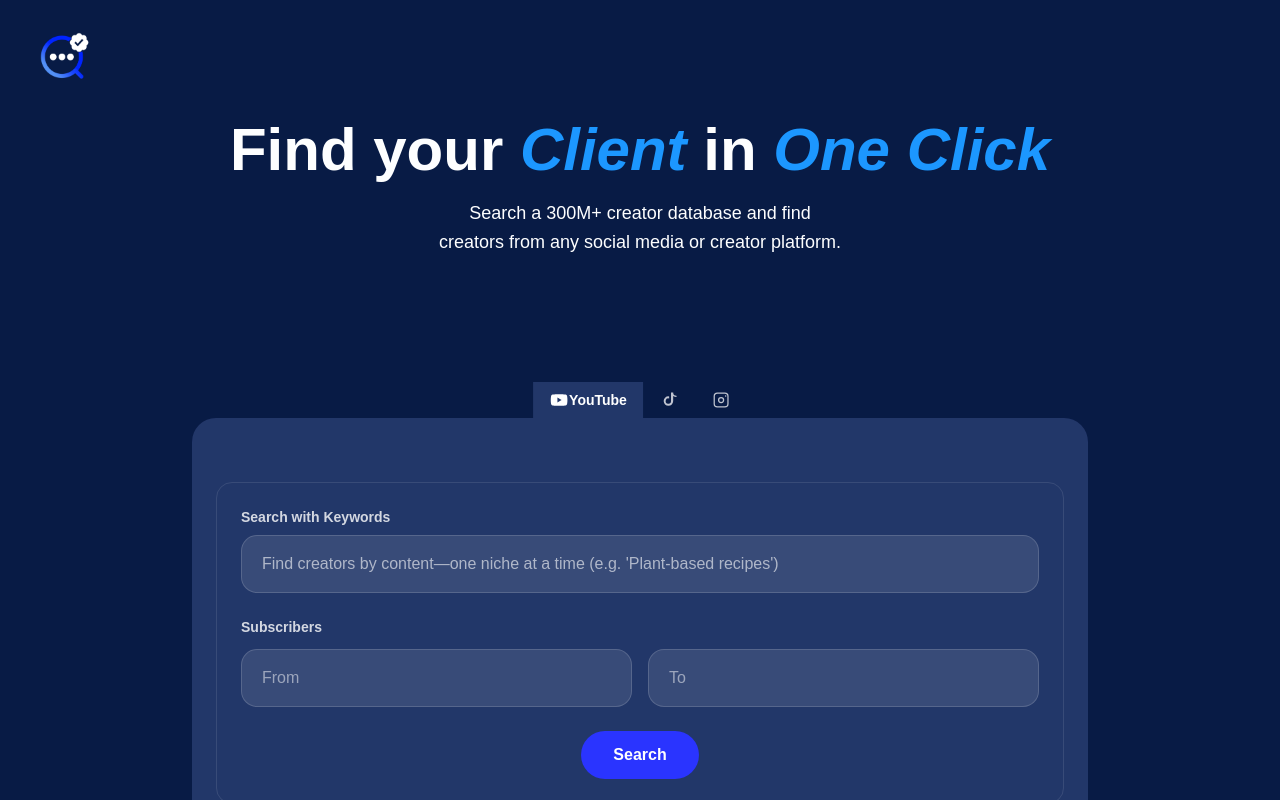
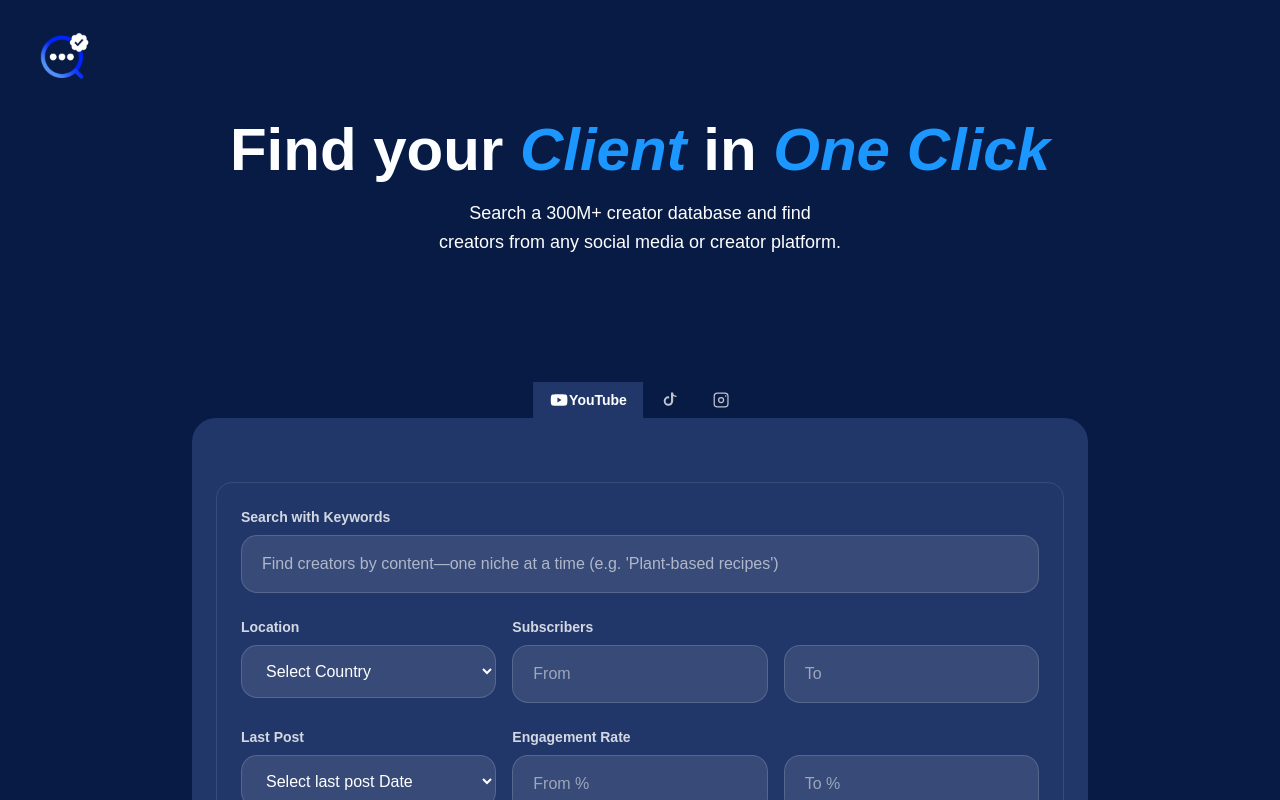
Before and after one commit to waleed677/Motion-search-social-influencers, a Next.js app: page / in a window 1280 px wide. Built offline with nearby package versions, Linux system fonts and the light colour scheme.

Commit message:
Refactor platform selection UI; extract constants and icons into searchConstants.tsx, and enhance form layout with country and engagement rate filters in the main page.

```diff
--- a/app/page.tsx
+++ b/app/page.tsx
@@ -1,70 +1,15 @@
 "use client";
 import Image from "next/image";
+import { useState, type KeyboardEvent } from "react";
+import ResultsSection from "@/components/ResultsSection";
 import {
-  useState,
-  type KeyboardEvent,
-  type ReactElement,
-  type SVGProps,
-} from "react";
-import ResultsSection from "@/components/ResultsSection";
+  countries,
+  platformAudienceLabel,
+  platformTabs,
+  type PlatformId,
+} from "@/lib/searchConstants";
 
 const logoAltText = "MotionSearch logo";
-
-type PlatformId = "youtube" | "tiktok" | "instagram";
-
-type PlatformTab = {
-  id: PlatformId;
-  label: string;
-  Icon: (props: SVGProps<SVGSVGElement>) => ReactElement;
-};
-
-const platformAudienceLabel: Record<PlatformId, "Subscribers" | "Followers"> = {
-  youtube: "Subscribers",
-  tiktok: "Followers",
-  instagram: "Followers",
-};
-
-const YoutubeIcon = (props: SVGProps<SVGSVGElement>) => (
-  <svg
-    viewBox="0 0 24 24"
-    fill="currentColor"
-    aria-hidden="true"
-    focusable="false"
-    {...props}
-  >
-    <path d="M21.6 7.2a2.49 2.49 0 0 0-1.75-1.76C18.08 5 12 5 12 5s-6.08 0-7.85.44A2.5 2.5 0 0 0 2.4 7.2 26.1 26.1 0 0 0 2 12a26.1 26.1 0 0 0 .4 4.8 2.49 2.49 0 0 0 1.75 1.77C5.92 19 12 19 12 19s6.08 0 7.85-.43a2.49 2.49 0 0 0 1.75-1.77A26.1 26.1 0 0 0 22 12a26.1 26.1 0 0 0-.4-4.8ZM10 15V9l5 3Z" />
-  </svg>
-);
-
-const TiktokIcon = (props: SVGProps<SVGSVGElement>) => (
-  <svg
-    viewBox="0 0 24 24"
-    fill="currentColor"
-    aria-hidden="true"
-    focusable="false"
-    {...props}
-  >
-    <path d="M21 8.5a6.48 6.48 0 0 1-4.1-1.37v6.17a5.7 5.7 0 1 1-5.7-5.7 5.9 5.9 0 0 1 .86.07v2.6a3.2 3.2 0 1 0 2.24 3.06V3h2.6a3.9 3.9 0 0 0 3.9 3.9Z" />
-  </svg>
-);
-
-const InstagramIcon = (props: SVGProps<SVGSVGElement>) => (
-  <svg
-    viewBox="0 0 24 24"
-    fill="currentColor"
-    aria-hidden="true"
-    focusable="false"
-    {...props}
-  >
-    <path d="M16.5 3h-9A4.5 4.5 0 0 0 3 7.5v9A4.5 4.5 0 0 0 7.5 21h9a4.5 4.5 0 0 0 4.5-4.5v-9A4.5 4.5 0 0 0 16.5 3Zm3 13.5a3 3 0 0 1-3 3h-9a3 3 0 0 1-3-3v-9a3 3 0 0 1 3-3h9a3 3 0 0 1 3 3ZM12 8.25A3.75 3.75 0 1 0 15.75 12 3.75 3.75 0 0 0 12 8.25Zm0 6A2.25 2.25 0 1 1 14.25 12 2.25 2.25 0 0 1 12 14.25Zm5.5-7.88a.88.88 0 1 0 .88.88.88.88 0 0 0-.88-.88Z" />
-  </svg>
-);
-
-const platformTabs: PlatformTab[] = [
-  { id: "youtube", label: "YouTube", Icon: YoutubeIcon },
-  { id: "tiktok", label: "TikTok", Icon: TiktokIcon },
-  { id: "instagram", label: "Instagram", Icon: InstagramIcon },
-];
 
 const Home = () => {
   const [activePlatform, setActivePlatform] = useState<PlatformId>("youtube");
@@ -107,18 +52,96 @@
         />
       </label>
       <div className="flex flex-col gap-3 text-white/80">
-        <span className="text-sm font-semibold">{label}</span>
-        <div className="grid gap-4 md:grid-cols-2">
+        <div className="grid gap-4 md:grid-cols-3">
+          <label className="flex flex-col gap-2">
+            <span className="text-sm font-semibold">Location</span>
+            <select
+              defaultValue=""
+              aria-label="Location"
+              className="w-full rounded-2xl border border-white/15 bg-white/10 px-5 py-4 text-base text-white focus-visible:outline focus-visible:outline-2 focus-visible:outline-offset-2 focus-visible:outline-app-secondary"
+            >
+              <option value="" disabled className="bg-app-bg text-app-text">
+                Select Country
+              </option>
+              <option value="All countries" className="bg-app-bg text-app-text">
+                All countries
+              </option>
+              {countries.map((country) => (
+                <option
+                  key={country}
+                  value={country}
+                  className="bg-app-bg text-app-text"
+                >
+                  {country}
+                </option>
+              ))}
+            </select>
+          </label>
+
           {["From", "To"].map((rangeBound) => (
+            <div key={rangeBound} className="flex flex-col gap-2">
+              <span
+                className={`select-none text-sm font-semibold ${
+                  rangeBound === "From" ? "" : "invisible"
+                }`}
+                aria-hidden="true"
+              >
+                {label}
+              </span>
+              <input
+                type="number"
+                inputMode="numeric"
+                placeholder={rangeBound}
+                aria-label={`${label} ${rangeBound}`}
+                className="w-full appearance-none rounded-2xl border border-white/15 bg-white/10 px-5 py-4 text-base text-white placeholder:text-white/50 [-moz-appearance:textfield] [&::-webkit-outer-spin-button]:appearance-none [&::-webkit-inner-spin-button]:appearance-none focus-visible:outline focus-visible:outline-2 focus-visible:outline-offset-2 focus-visible:outline-app-secondary"
+              />
+            </div>
+          ))}
+        </div>
+      </div>
+
+      <div className="grid gap-4 text-white/80 md:grid-cols-3">
+        <label className="flex flex-col gap-2">
+          <span className="text-sm font-semibold">Last Post</span>
+          <select
+            defaultValue=""
+            aria-label="Last Post"
+            className="w-full rounded-2xl border border-white/15 bg-white/10 px-5 py-4 text-base text-white focus-visible:outline focus-visible:outline-2 focus-visible:outline-offset-2 focus-visible:outline-app-secondary"
+          >
+            <option value="" disabled className="bg-app-bg text-app-text">
+              Select last post Date
+            </option>
+            <option value="any" className="bg-app-bg text-app-text">
+              Any
+            </option>
+            <option value="last_90_days" className="bg-app-bg text-app-text">
+              Last 90 days
+            </option>
+            <option value="last_365_days" className="bg-app-bg text-app-text">
+              Last 365 Days
+            </option>
+          </select>
+        </label>
+
+        {["From %", "To %"].map((rangeBound) => (
+          <div key={rangeBound} className="flex flex-col gap-2">
+            <span
+              className={`select-none text-sm font-semibold ${
+                rangeBound === "From %" ? "" : "invisible"
+              }`}
+              aria-hidden="true"
+            >
+              Engagement Rate
+            </span>
             <input
-              key={rangeBound}
               type="number"
-              inputMode="numeric"
+              inputMode="decimal"
               placeholder={rangeBound}
+              aria-label={`Engagement Rate ${rangeBound}`}
               className="w-full appearance-none rounded-2xl border border-white/15 bg-white/10 px-5 py-4 text-base text-white placeholder:text-white/50 [-moz-appearance:textfield] [&::-webkit-outer-spin-button]:appearance-none [&::-webkit-inner-spin-button]:appearance-none focus-visible:outline focus-visible:outline-2 focus-visible:outline-offset-2 focus-visible:outline-app-secondary"
             />
-          ))}
-        </div>
+          </div>
+        ))}
       </div>
       <div className="flex justify-center">
         <button
--- /dev/null
+++ b/lib/searchConstants.tsx
@@ -0,0 +1,257 @@
+import type { ReactElement, SVGProps } from "react";
+
+export type PlatformId = "youtube" | "tiktok" | "instagram";
+
+export type PlatformTab = {
+  id: PlatformId;
+  label: string;
+  Icon: (props: SVGProps<SVGSVGElement>) => ReactElement;
+};
+
+export const platformAudienceLabel: Record<PlatformId, "Subscribers" | "Followers"> =
+  {
+    youtube: "Subscribers",
+    tiktok: "Followers",
+    instagram: "Followers",
+  };
+
+const YoutubeIcon = (props: SVGProps<SVGSVGElement>) => (
+  <svg
+    viewBox="0 0 24 24"
+    fill="currentColor"
+    aria-hidden="true"
+    focusable="false"
+    {...props}
+  >
+    <path d="M21.6 7.2a2.49 2.49 0 0 0-1.75-1.76C18.08 5 12 5 12 5s-6.08 0-7.85.44A2.5 2.5 0 0 0 2.4 7.2 26.1 26.1 0 0 0 2 12a26.1 26.1 0 0 0 .4 4.8 2.49 2.49 0 0 0 1.75 1.77C5.92 19 12 19 12 19s6.08 0 7.85-.43a2.49 2.49 0 0 0 1.75-1.77A26.1 26.1 0 0 0 22 12a26.1 26.1 0 0 0-.4-4.8ZM10 15V9l5 3Z" />
+  </svg>
+);
+
+const TiktokIcon = (props: SVGProps<SVGSVGElement>) => (
+  <svg
+    viewBox="0 0 24 24"
+    fill="currentColor"
+    aria-hidden="true"
+    focusable="false"
+    {...props}
+  >
+    <path d="M21 8.5a6.48 6.48 0 0 1-4.1-1.37v6.17a5.7 5.7 0 1 1-5.7-5.7 5.9 5.9 0 0 1 .86.07v2.6a3.2 3.2 0 1 0 2.24 3.06V3h2.6a3.9 3.9 0 0 0 3.9 3.9Z" />
+  </svg>
+);
+
+const InstagramIcon = (props: SVGProps<SVGSVGElement>) => (
+  <svg
+    viewBox="0 0 24 24"
+    fill="currentColor"
+    aria-hidden="true"
+    focusable="false"
+    {...props}
+  >
+    <path d="M16.5 3h-9A4.5 4.5 0 0 0 3 7.5v9A4.5 4.5 0 0 0 7.5 21h9a4.5 4.5 0 0 0 4.5-4.5v-9A4.5 4.5 0 0 0 16.5 3Zm3 13.5a3 3 0 0 1-3 3h-9a3 3 0 0 1-3-3v-9a3 3 0 0 1 3-3h9a3 3 0 0 1 3 3ZM12 8.25A3.75 3.75 0 1 0 15.75 12 3.75 3.75 0 0 0 12 8.25Zm0 6A2.25 2.25 0 1 1 14.25 12 2.25 2.25 0 0 1 12 14.25Zm5.5-7.88a.88.88 0 1 0 .88.88.88.88 0 0 0-.88-.88Z" />
+  </svg>
+);
+
+export const platformTabs: PlatformTab[] = [
+  { id: "youtube", label: "YouTube", Icon: YoutubeIcon },
+  { id: "tiktok", label: "TikTok", Icon: TiktokIcon },
+  { id: "instagram", label: "Instagram", Icon: InstagramIcon },
+];
+
+export const countries = [
+  "Afghanistan",
+  "Albania",
+  "Algeria",
+  "Andorra",
+  "Angola",
+  "Antigua and Barbuda",
+  "Argentina",
+  "Armenia",
+  "Australia",
+  "Austria",
+  "Azerbaijan",
+  "Bahamas",
+  "Bahrain",
+  "Bangladesh",
+  "Barbados",
+  "Belarus",
+  "Belgium",
+  "Belize",
+  "Benin",
+  "Bhutan",
+  "Bolivia",
+  "Bosnia and Herzegovina",
+  "Botswana",
+  "Brazil",
+  "Brunei",
+  "Bulgaria",
+  "Burkina Faso",
+  "Burundi",
+  "Cabo Verde",
+  "Cambodia",
+  "Cameroon",
+  "Canada",
+  "Central African Republic",
+  "Chad",
+  "Chile",
+  "China",
+  "Colombia",
+  "Comoros",
+  "Congo (Congo-Brazzaville)",
+  "Costa Rica",
+  "Côte d’Ivoire",
+  "Croatia",
+  "Cuba",
+  "Cyprus",
+  "Czechia",
+  "Democratic Republic of the Congo",
+  "Denmark",
+  "Djibouti",
+  "Dominica",
+  "Dominican Republic",
+  "Ecuador",
+  "Egypt",
+  "El Salvador",
+  "Equatorial Guinea",
+  "Eritrea",
+  "Estonia",
+  "Eswatini",
+  "Ethiopia",
+  "Fiji",
+  "Finland",
+  "France",
+  "Gabon",
+  "Gambia",
+  "Georgia",
+  "Germany",
+  "Ghana",
+  "Greece",
+  "Grenada",
+  "Guatemala",
+  "Guinea",
+  "Guinea-Bissau",
+  "Guyana",
+  "Haiti",
+  "Honduras",
+  "Hungary",
+  "Iceland",
+  "India",
+  "Indonesia",
+  "Iran",
+  "Iraq",
+  "Ireland",
+  "Israel",
+  "Italy",
+  "Jamaica",
+  "Japan",
+  "Jordan",
+  "Kazakhstan",
+  "Kenya",
+  "Kiribati",
+  "Kuwait",
+  "Kyrgyzstan",
+  "Laos",
+  "Latvia",
+  "Lebanon",
+  "Lesotho",
+  "Liberia",
+  "Libya",
+  "Liechtenstein",
+  "Lithuania",
+  "Luxembourg",
+  "Madagascar",
+  "Malawi",
+  "Malaysia",
+  "Maldives",
+  "Mali",
+  "Malta",
+  "Marshall Islands",
+  "Mauritania",
+  "Mauritius",
+  "Mexico",
+  "Micronesia",
+  "Moldova",
+  "Monaco",
+  "Mongolia",
+  "Montenegro",
+  "Morocco",
+  "Mozambique",
+  "Myanmar (Burma)",
+  "Namibia",
+  "Nauru",
+  "Nepal",
+  "Netherlands",
+  "New Zealand",
+  "Nicaragua",
+  "Niger",
+  "Nigeria",
+  "North Korea",
+  "North Macedonia",
+  "Norway",
+  "Oman",
+  "Pakistan",
+  "Palau",
+  "Palestine State",
+  "Panama",
+  "Papua New Guinea",
+  "Paraguay",
+  "Peru",
+  "Philippines",
+  "Poland",
+  "Portugal",
+  "Qatar",
+  "Romania",
+  "Russia",
+  "Rwanda",
+  "Saint Kitts and Nevis",
+  "Saint Lucia",
+  "Saint Vincent and the Grenadines",
+  "Samoa",
+  "San Marino",
+  "Sao Tome and Principe",
+  "Saudi Arabia",
+  "Senegal",
+  "Serbia",
+  "Seychelles",
+  "Sierra Leone",
+  "Singapore",
+  "Slovakia",
+  "Slovenia",
+  "Solomon Islands",
+  "Somalia",
+  "South Africa",
+  "South Korea",
+  "South Sudan",
+  "Spain",
+  "Sri Lanka",
+  "Sudan",
+  "Suriname",
+  "Sweden",
+  "Switzerland",
+  "Syria",
+  "Taiwan",
+  "Tajikistan",
+  "Tanzania",
+  "Thailand",
+  "Timor-Leste",
+  "Togo",
+  "Tonga",
+  "Trinidad and Tobago",
+  "Tunisia",
+  "Turkey",
+  "Turkmenistan",
+  "Tuvalu",
+  "Uganda",
+  "Ukraine",
+  "United Arab Emirates",
+  "United Kingdom",
+  "United States",
+  "Uruguay",
+  "Uzbekistan",
+  "Vanuatu",
+  "Vatican City",
+  "Venezuela",
+  "Vietnam",
+  "Yemen",
+  "Zambia",
+  "Zimbabwe",
+];
```
